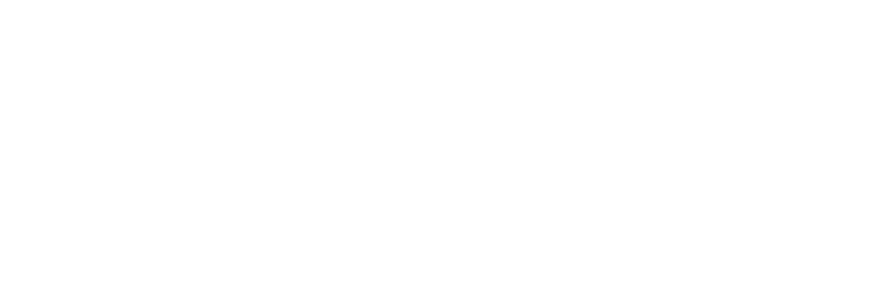
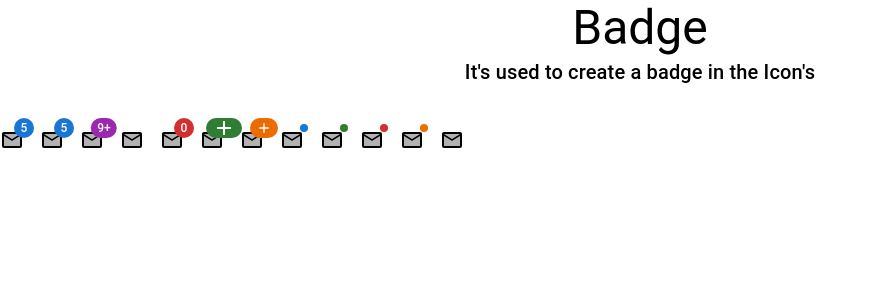
Before and after one commit to antony-mpokket/mui_tutorial, a React (Create React App) app: page /badge in a window 1280 px wide. Before the commit this address had no page. Shown: the top 300 px of the page, without its empty margins (0-876 px from the left). Built offline with nearby package versions, Linux system fonts and the light colour scheme.

Commit message:
MuiBadge

```diff
--- /dev/null
+++ b/src/components/MuiBadge.tsx
@@ -0,0 +1,68 @@
+import React from "react";
+import Stack from "@mui/material/Stack";
+import Badge from "@mui/material/Badge";
+import Typography from "@mui/material/Typography";
+import MailTwoToneIcon from "@mui/icons-material/MailTwoTone";
+import AddTwoToneIcon from "@mui/icons-material/AddTwoTone";
+
+
+const MuiBadge = () => {
+  return (
+    <>
+      <Typography variant="h3">Badge</Typography>
+      <Typography variant="h6">
+        It's used to create a badge in the Icon's
+      </Typography>
+      <br />
+      <br />
+      <Stack spacing={2} direction="row">
+        <Badge
+          badgeContent={5}
+          color="primary"
+          children={<MailTwoToneIcon />}
+        ></Badge>
+        <Badge badgeContent={5} color="primary">
+          <MailTwoToneIcon />
+        </Badge>
+        <Badge badgeContent={15} color="secondary" max={9}>
+          <MailTwoToneIcon />
+        </Badge>
+        <Badge badgeContent={0} color="success" max={9}>
+          <MailTwoToneIcon />
+        </Badge>
+        <Badge badgeContent={0} color="error" max={9} showZero>
+          <MailTwoToneIcon />
+        </Badge>
+        <Badge badgeContent={<AddTwoToneIcon />} color="success">
+          <MailTwoToneIcon />
+        </Badge>
+        <Badge
+          badgeContent={<AddTwoToneIcon sx={{ width: 16, height: 16 }} />}
+          color="warning"
+        >
+          <MailTwoToneIcon />
+        </Badge>
+        <Badge variant="dot" color="primary">
+          <MailTwoToneIcon />
+        </Badge>
+        <Badge variant="dot" color="success">
+          <MailTwoToneIcon />
+        </Badge>
+        <Badge variant="dot" color="error">
+          <MailTwoToneIcon />
+        </Badge>
+        <Badge
+          variant={"dot"}
+          color="warning"
+        >
+          <MailTwoToneIcon />
+        </Badge>
+        <Badge variant="dot">
+          <MailTwoToneIcon />
+        </Badge>
+      </Stack>
+    </>
+  );
+};
+
+export default MuiBadge;
--- a/src/components/Routes.jsx
+++ b/src/components/Routes.jsx
@@ -26,6 +26,7 @@
 import MuiSpeedDial from "./MuiSpeedDial";
 import MuiBottomNavigation from "./MuiBottomNavigation";
 import MuiAvatar from "./MuiAvatar";
+import MuiBadge from "./MuiBadge";
 
 
 const CustomRoutes = () => {
@@ -53,6 +54,7 @@
         <Route path="/speed-dial" element={<MuiSpeedDial />} />
         <Route path="/bottom-navigation" element={<MuiBottomNavigation />} />
         <Route path="/avatar" element={<MuiAvatar />} />
+        <Route path="/badge" element={<MuiBadge />} />
       </Routes>
     </Router>
   );
```
